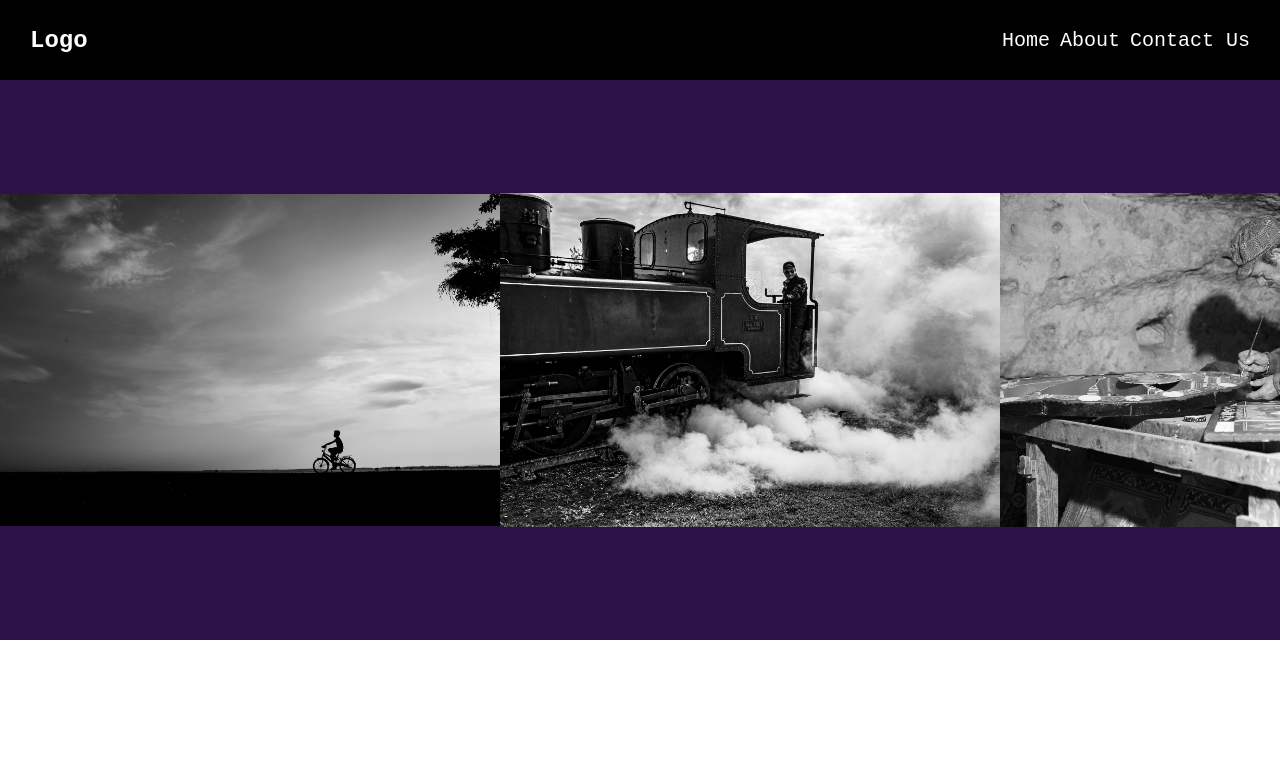
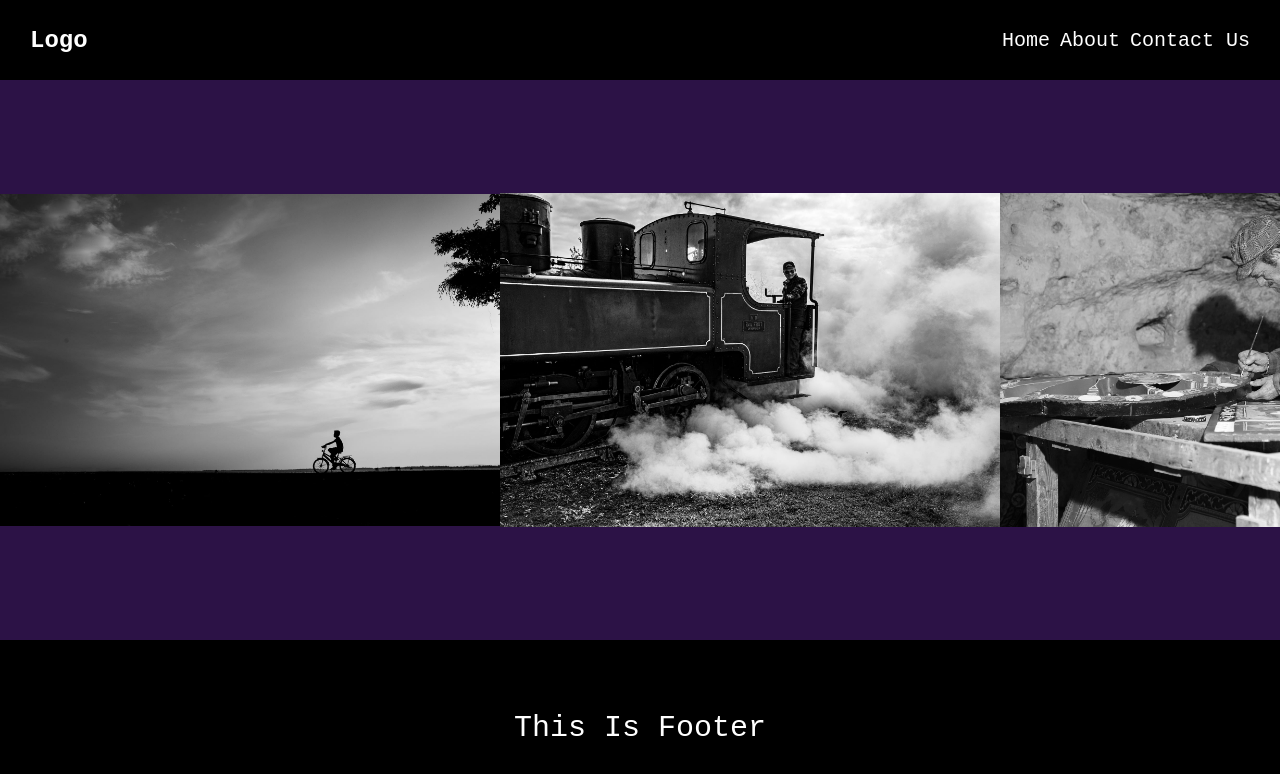
Before and after one commit to neerajgir/Ultimate-React, a React (Vite) app: page / in a window 1280 px wide. Shown: the top 774 px of the page. Built offline with nearby package versions, Linux system fonts and the light colour scheme.

Commit message:
feat: add Footer component and styles to App, including footer text

```diff
--- a/src/App.css
+++ b/src/App.css
@@ -27,3 +27,14 @@ nav ul {
   align-items: center;
   justify-content: space-evenly;
 }
+
+.footer {
+  width: 100%;
+  height: 22vh;
+  background-color: black;
+  color: white;
+  display: flex;
+  align-items: center;
+  justify-content: center;
+  font-size: 30px;
+}
--- a/src/App.jsx
+++ b/src/App.jsx
@@ -2,11 +2,13 @@ import React from 'react'
 import Nav from "./components/Nav"
 import './App.css'
 import Hero from './components/Hero';
+import Footer from './components/Footer';
 const App = () => {
   return (
     <>
       <Nav/>
       <Hero/>
+      <Footer/>
     </>
   )
 }
--- a/src/components/Footer.jsx
+++ b/src/components/Footer.jsx
@@ -3,7 +3,7 @@ import React from 'react'
 const Footer = () => {
   return (
     <div className="footer">
-
+        This Is Footer
     </div>
   )
 }
```
